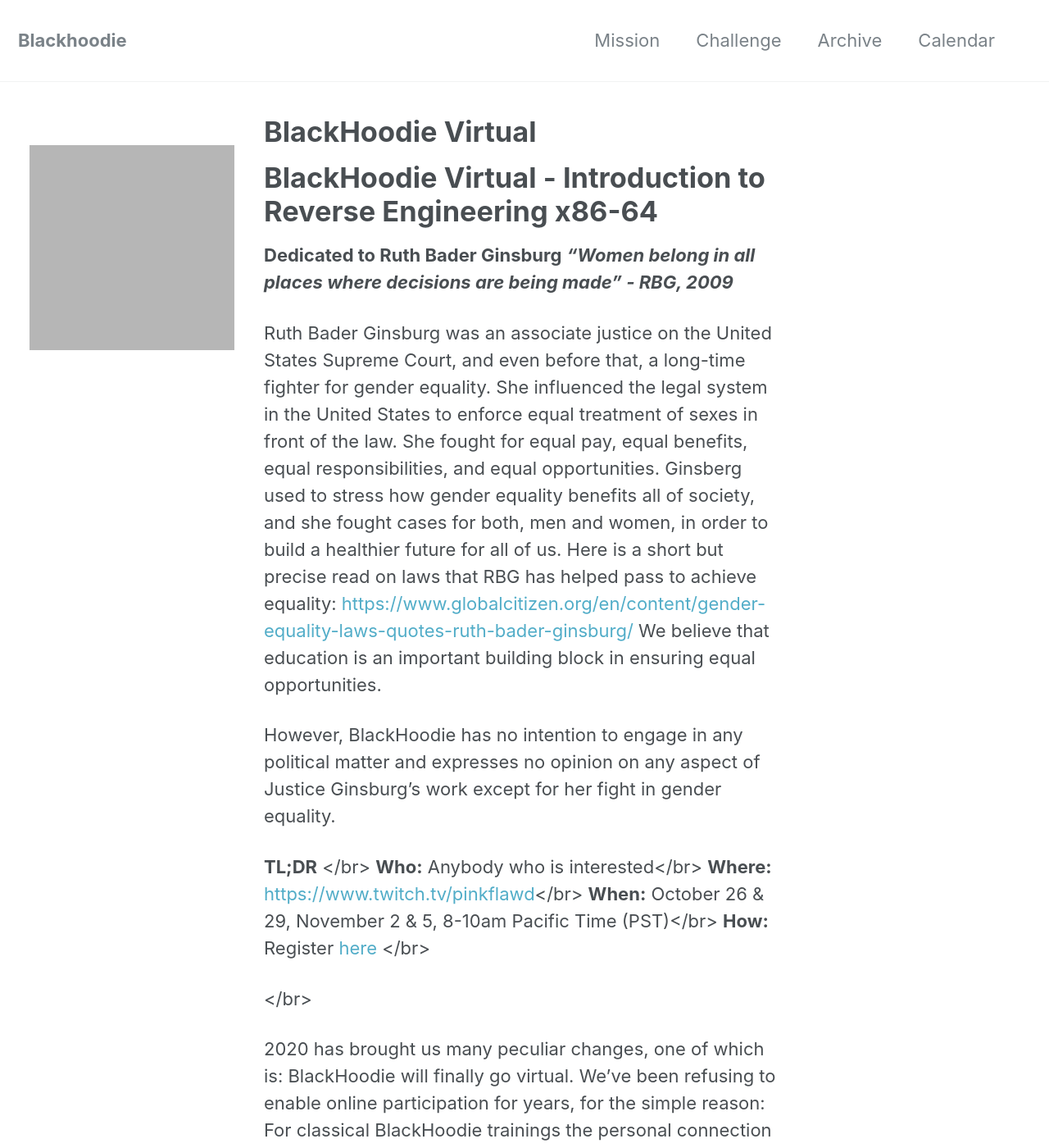
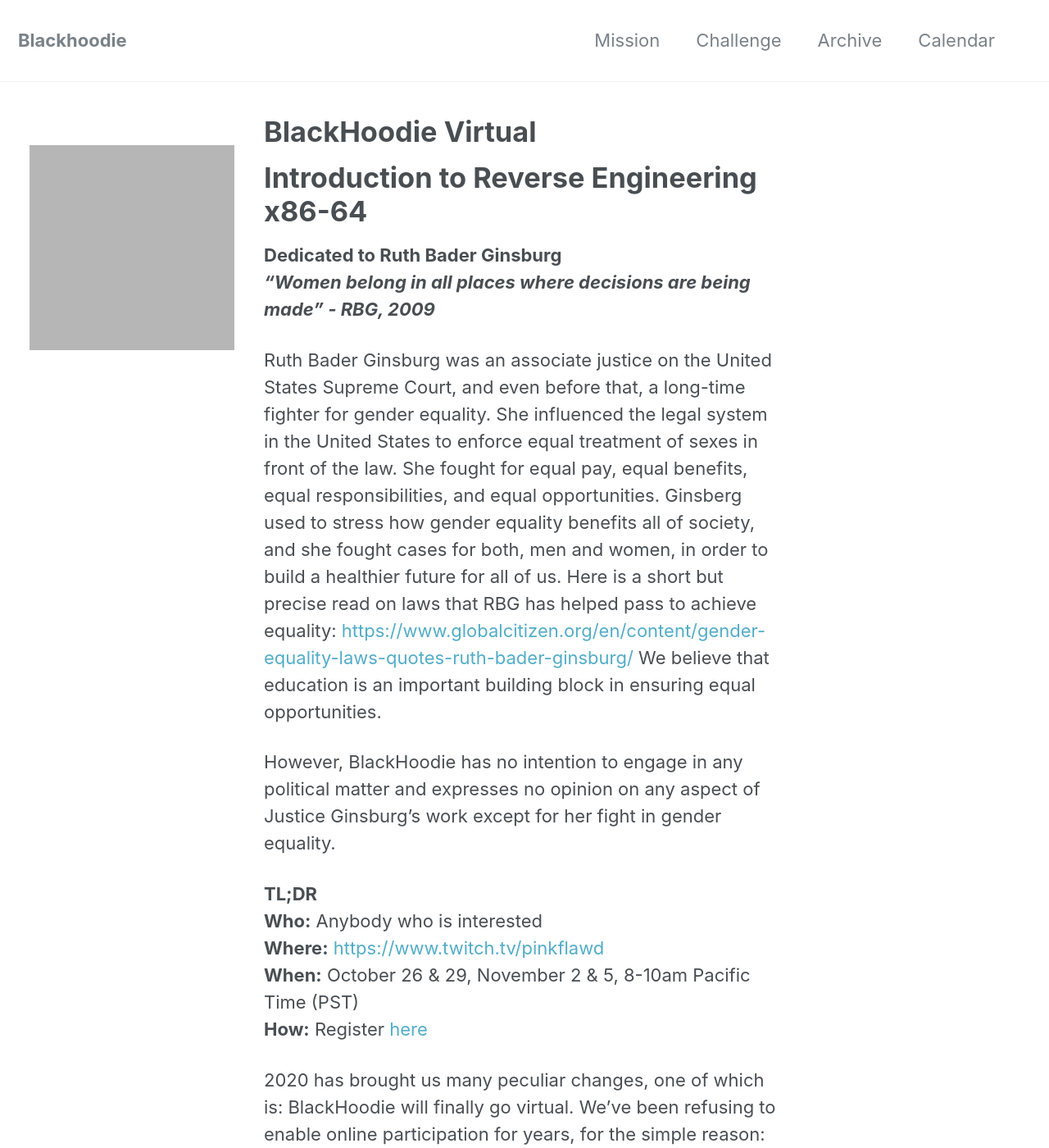
Before and after one commit to blackhoodieRE/blackhoodiere.github.io, a Jekyll site: the page built from _posts/2020-10-20-Virtual.md, in a window 1280 px wide and 1400 px high. Shown: the whole window at 82% size. Built offline with Jekyll 4.4.1, drawn with Linux system fonts in a browser that asks for light colours; comment, search, counter and statistics services are not loaded; grey boxes are pictures that could not be loaded.

Commit message:
Update 2020-10-20-Virtual.md

```diff
--- a/_posts/2020-10-20-Virtual.md
+++ b/_posts/2020-10-20-Virtual.md
@@ -6,7 +6,7 @@
 ---
 
 
-# BlackHoodie Virtual - Introduction to Reverse Engineering x86-64
+# Introduction to Reverse Engineering x86-64
 **Dedicated to Ruth Bader Ginsburg**
 **_"Women belong in all places where decisions are being made" - RBG, 2009_**
 
@@ -19,19 +19,19 @@
 
 
 
-**TL;DR** </br>
-**Who:** Anybody who is interested</br>
-**Where:**[ https://www.twitch.tv/pinkflawd](https://www.twitch.tv/pinkflawd)</br>
-**When:** October 26 & 29, November 2 & 5, 8-10am Pacific Time (PST)</br>
-**How:** Register [here ](https://docs.google.com/forms/d/e/1FAIpQLSeKNpd-9x_WbJFgEIc7avPpvdMRAqfqX0ZkQe1jqun85nR54g/viewform?usp=sf_link)</br>
+**TL;DR**
+**Who:** Anybody who is interested
+**Where:**[ https://www.twitch.tv/pinkflawd](https://www.twitch.tv/pinkflawd)
+**When:** October 26 & 29, November 2 & 5, 8-10am Pacific Time (PST)
+**How:** Register [here ](https://docs.google.com/forms/d/e/1FAIpQLSeKNpd-9x_WbJFgEIc7avPpvdMRAqfqX0ZkQe1jqun85nR54g/viewform?usp=sf_link)
 
- </br>
+
 
 2020 has brought us many peculiar changes, one of which is: BlackHoodie will finally go virtual. We've been refusing to enable online participation for years, for the simple reason: For classical BlackHoodie trainings the personal connection is key. We don't only train people, we also want to build community, and foster friendships and mentorships.
 
 However, 2020 happened, and we adapt. BlackHoodie Virtual will be open to _anybody_ who would like to attend.
 
-</br>
+
 
 **OK, now what’s the plan?**
 
```
